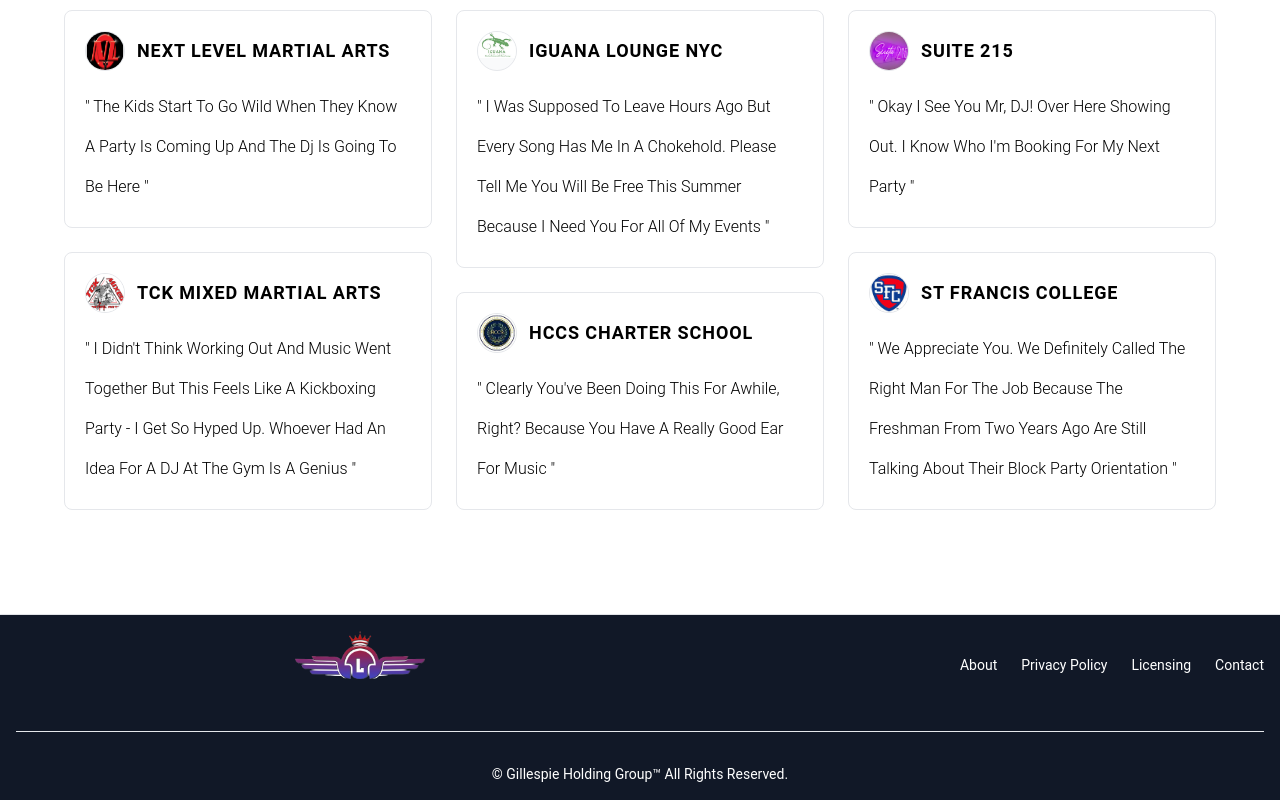
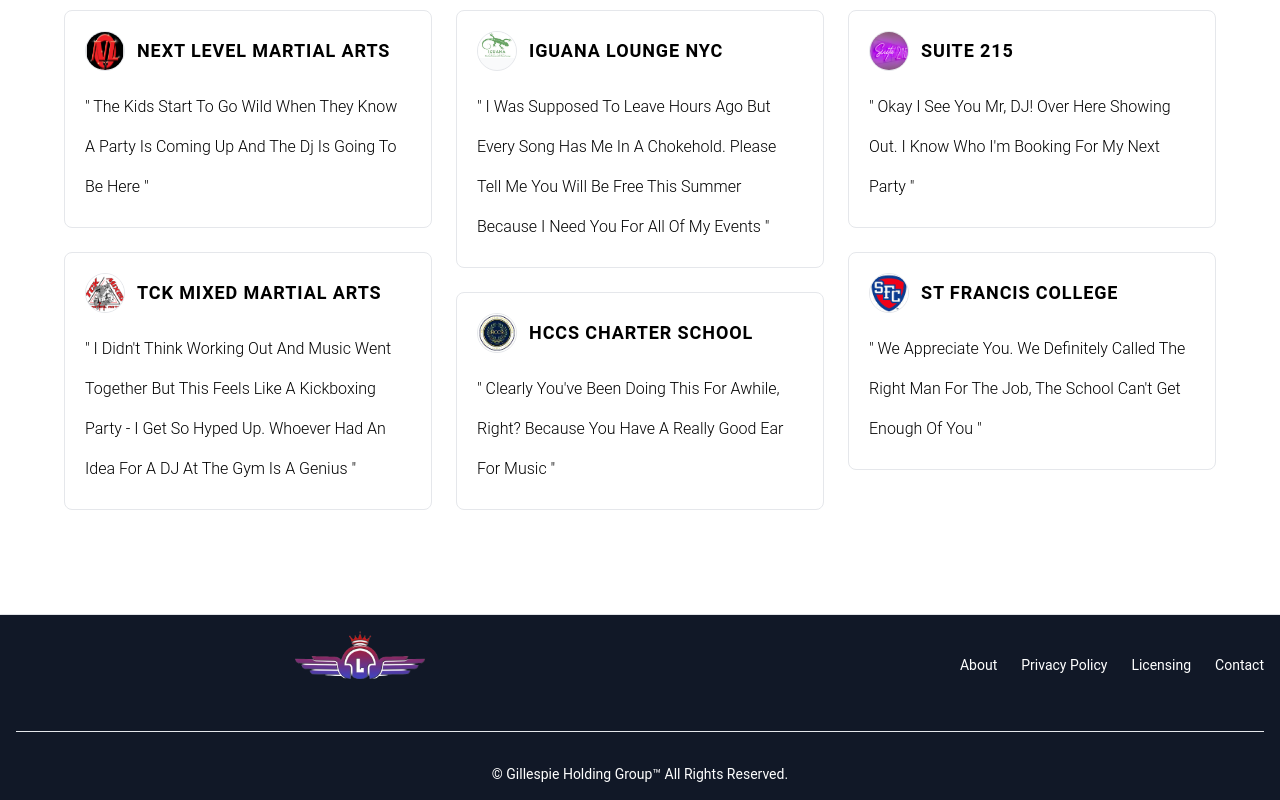
Before and after one commit to lamboprogramming/vercel-launch, a Next.js app in the folder djluchainz/: page /test in a window 1280 px wide. Shown: the part 1132-1932 px from the top of the page. Built offline with nearby package versions, Linux system fonts and the light colour scheme.

Commit message:
styling changes

```diff
--- a/djluchainz/components/Cards.jsx
+++ b/djluchainz/components/Cards.jsx
@@ -11,7 +11,7 @@ import Link from 'next/link'
 const Cards = () => {
   return (
     <div className="max-w-full m-10 text-white p-15 md:p-10 md:m-5 h-min rounded-3xl bg-gradient-to-r from-fuchsia-700 to-indigo-500 hover:from-indigo-500 hover:to-fuchsia-500">
-    <div className="grid gap-10 font-sans md:grid-cols-2 md:p-10 lg:grid-cols-4 ">
+    <div className="grid gap-8 font-sans md:grid-cols-2 md:p-10 lg:grid-cols-4 ">
 
     {/* Card #1 Carribean*/}
       <div className="overflow-hidden rounded-t-full shadow-2xl">
--- a/djluchainz/components/Testimonials.jsx
+++ b/djluchainz/components/Testimonials.jsx
@@ -104,7 +104,7 @@ const Testimonials = () => {
                               </div>
                           </div>
                           <div className="w-full">
-                              <p className="text-[16px]  leading-10">&quot; We appreciate you. We definitely called the right man for the job because the freshman from two years ago are still talking about their block party orientation &quot; </p>
+                              <p className="text-[16px]  leading-10">&quot; We appreciate you. We definitely called the right man for the job,  the school can&apos;t get enough of you &quot; </p>
                           </div>
                       </div>
                   </div>
--- a/djluchainz/src/pages/media.jsx
+++ b/djluchainz/src/pages/media.jsx
@@ -28,7 +28,7 @@ const Media = () => {
       <Mediasounds />
 
       {/* Video */}
-      <div className='grid grid-cols-1 pt-2 md:flex md:justify-center'>
+      <div className='grid grid-cols-1 md:flex md:justify-center'>
         <video src='/videos/luchainz.mp4' controls autoPlay={true} />
       </div>
 
```
